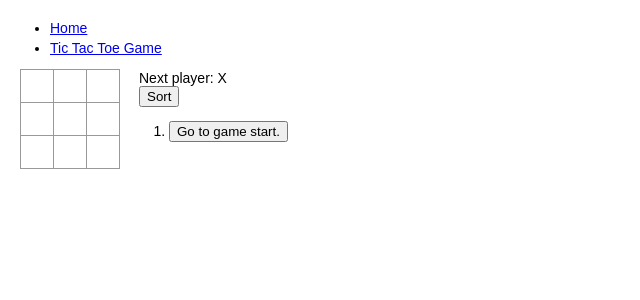
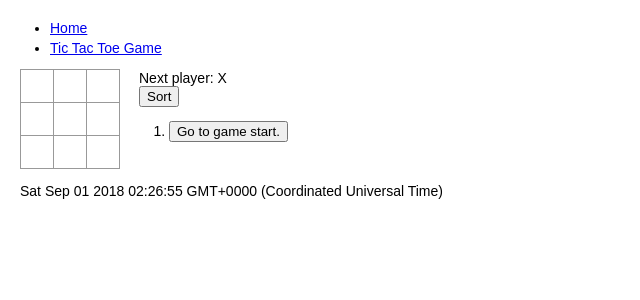
Before and after one commit to cameronrw-nz/ReactTutorials, a React (Create React App) app: page /tictactoe in a window 1280 px wide. Shown: the top 300 px of the page, without its empty margins (0-640 px from the left). Built offline with nearby package versions, Linux system fonts and the light colour scheme.

Commit message:
Timer
Adding date time to the bottom of web page and moving code.

```diff
--- a/src/App.js
+++ b/src/App.js
@@ -7,6 +7,6 @@ const App = () => (
         <Navigator />
         <Main />
     </div>
-  )
+)
 
   export default App
--- /dev/null
+++ b/src/Common/DateString.js
@@ -0,0 +1,28 @@
+import React from 'react';
+
+class DateString extends React.Component {
+    constructor(props) {
+        super(props);
+
+        this.state = {
+            time: Date().toLocaleString()
+        };
+    }
+    componentDidMount() {
+        this.interval = setInterval(() => this.setState({ time: Date().toLocaleString() }), 1000);
+      }
+
+      componentWillUnmount() {
+        clearInterval(this.interval);
+      }
+
+    render() {
+        return (
+            <div>
+                <p>{this.state.time}</p>
+            </div>
+          );
+    }
+}
+
+export default DateString
--- a/src/Main.js
+++ b/src/Main.js
@@ -1,7 +1,8 @@
 import React from 'react'
 import { Switch, Route } from 'react-router-dom'
-import Home from './Home'
-import TicTacToe from './TicTacToe'
+import Home from './MainDisplay/Home'
+import TicTacToe from './MainDisplay/TicTacToe'
+import DateString from './Common/DateString'
 
 const Main = () => (
   <main>
@@ -9,6 +10,7 @@ const Main = () => (
         <Route exact path='/' component={Home} />
         <Route path='/tictactoe' component={TicTacToe} />
     </Switch>
+    <DateString />
   </main>
 )
 
--- a/src/TicTacToe.js
+++ b/src/MainDisplay/TicTacToe.js
@@ -1,5 +1,5 @@
 import React from 'react';
-import './styles/index.css';
+import '../styles/index.css';
 
 function Square(props) {
     return (
--- a/src/Navigator.js
+++ b/src/Navigator.js
@@ -3,7 +3,7 @@ import { Link } from 'react-router-dom'
 
 // The Header creates links that can be used to navigate
 // between routes.
-const Header = () => (
+const Navigator = () => (
   <header>
     <nav>
       <ul>
@@ -14,4 +14,4 @@ const Header = () => (
   </header>
 )
 
-export default Header
+export default Navigator
```
Also changed, not shown: src/MainDisplay/Home.js (renamed from src/Home.js).
